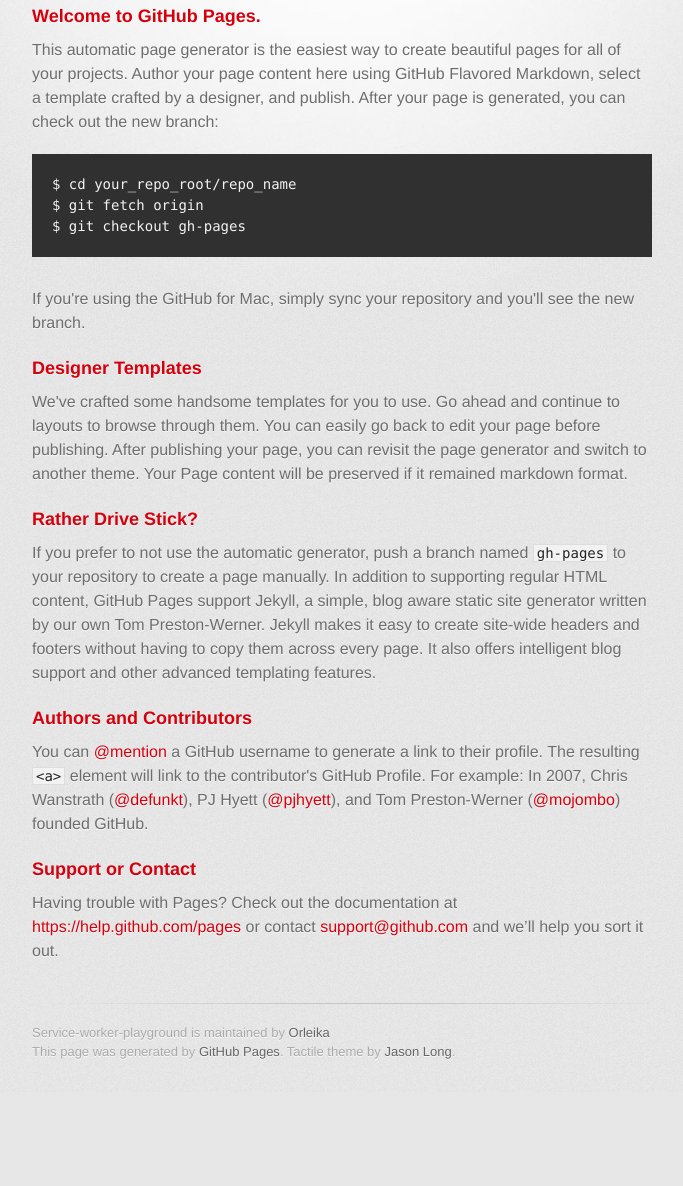
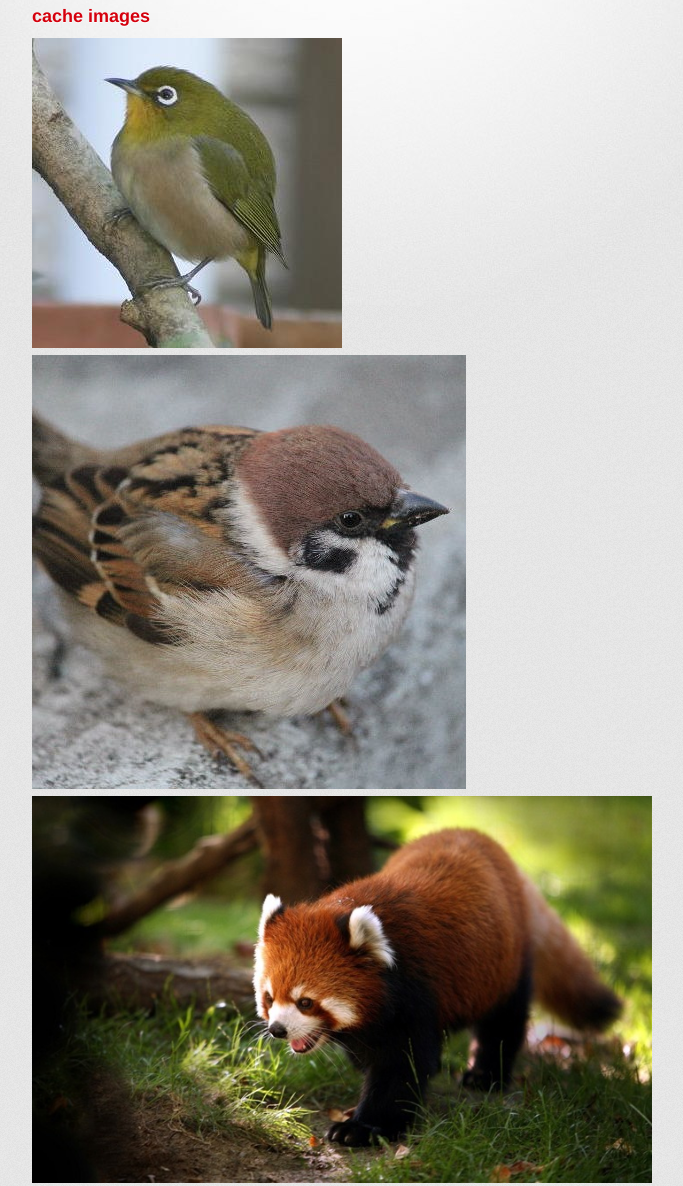
Before and after one commit to Orleika/service-worker-playground, a plain HTML site: page index.html in a window 1280 px wide. Shown: the part 268-1454 px from the top of the page, without its empty margins (298-981 px from the left). Before the commit the page ends 1360 px from the top, so only its background shows below. Drawn offline with Linux system fonts and the light colour scheme; a web font is replaced by a local one.

```diff
--- a/index.html
+++ b/index.html
@@ -32,36 +32,12 @@
 
         <section id="main_content">
           <h3>
-<a id="welcome-to-github-pages" class="anchor" href="#welcome-to-github-pages" aria-hidden="true"><span class="octicon octicon-link"></span></a>Welcome to GitHub Pages.</h3>
+<a id="cache-images" class="anchor" href="#cache-images" aria-hidden="true"><span class="octicon octicon-link"></span></a>cache images</h3>
 
-<p>This automatic page generator is the easiest way to create beautiful pages for all of your projects. Author your page content here using GitHub Flavored Markdown, select a template crafted by a designer, and publish. After your page is generated, you can check out the new branch:</p>
-
-<pre><code>$ cd your_repo_root/repo_name
-$ git fetch origin
-$ git checkout gh-pages
-</code></pre>
-
-<p>If you're using the GitHub for Mac, simply sync your repository and you'll see the new branch.</p>
-
-<h3>
-<a id="designer-templates" class="anchor" href="#designer-templates" aria-hidden="true"><span class="octicon octicon-link"></span></a>Designer Templates</h3>
-
-<p>We've crafted some handsome templates for you to use. Go ahead and continue to layouts to browse through them. You can easily go back to edit your page before publishing. After publishing your page, you can revisit the page generator and switch to another theme. Your Page content will be preserved if it remained markdown format.</p>
-
-<h3>
-<a id="rather-drive-stick" class="anchor" href="#rather-drive-stick" aria-hidden="true"><span class="octicon octicon-link"></span></a>Rather Drive Stick?</h3>
-
-<p>If you prefer to not use the automatic generator, push a branch named <code>gh-pages</code> to your repository to create a page manually. In addition to supporting regular HTML content, GitHub Pages support Jekyll, a simple, blog aware static site generator written by our own Tom Preston-Werner. Jekyll makes it easy to create site-wide headers and footers without having to copy them across every page. It also offers intelligent blog support and other advanced templating features.</p>
-
-<h3>
-<a id="authors-and-contributors" class="anchor" href="#authors-and-contributors" aria-hidden="true"><span class="octicon octicon-link"></span></a>Authors and Contributors</h3>
-
-<p>You can <a href="https://github.com/blog/821" class="user-mention">@mention</a> a GitHub username to generate a link to their profile. The resulting <code>&lt;a&gt;</code> element will link to the contributor's GitHub Profile. For example: In 2007, Chris Wanstrath (<a href="https://github.com/defunkt" class="user-mention">@defunkt</a>), PJ Hyett (<a href="https://github.com/pjhyett" class="user-mention">@pjhyett</a>), and Tom Preston-Werner (<a href="https://github.com/mojombo" class="user-mention">@mojombo</a>) founded GitHub.</p>
-
-<h3>
-<a id="support-or-contact" class="anchor" href="#support-or-contact" aria-hidden="true"><span class="octicon octicon-link"></span></a>Support or Contact</h3>
-
-<p>Having trouble with Pages? Check out the documentation at <a href="https://help.github.com/pages">https://help.github.com/pages</a> or contact <a href="mailto:support@github.com">support@github.com</a> and we’ll help you sort it out.</p>
+<p><img src="images/white_eye.jpg" alt="White eye">
+<img src="images/sparrow.jpg" alt="Sparrow">
+<img src="images/lesser_panda.jpg" alt="Lesser panda">
+<img src="images/camellia.jpg" alt="Camellia"></p>
         </section>
 
         <footer>
```
Also changed, not shown: params.json (+1 -1 lines).
